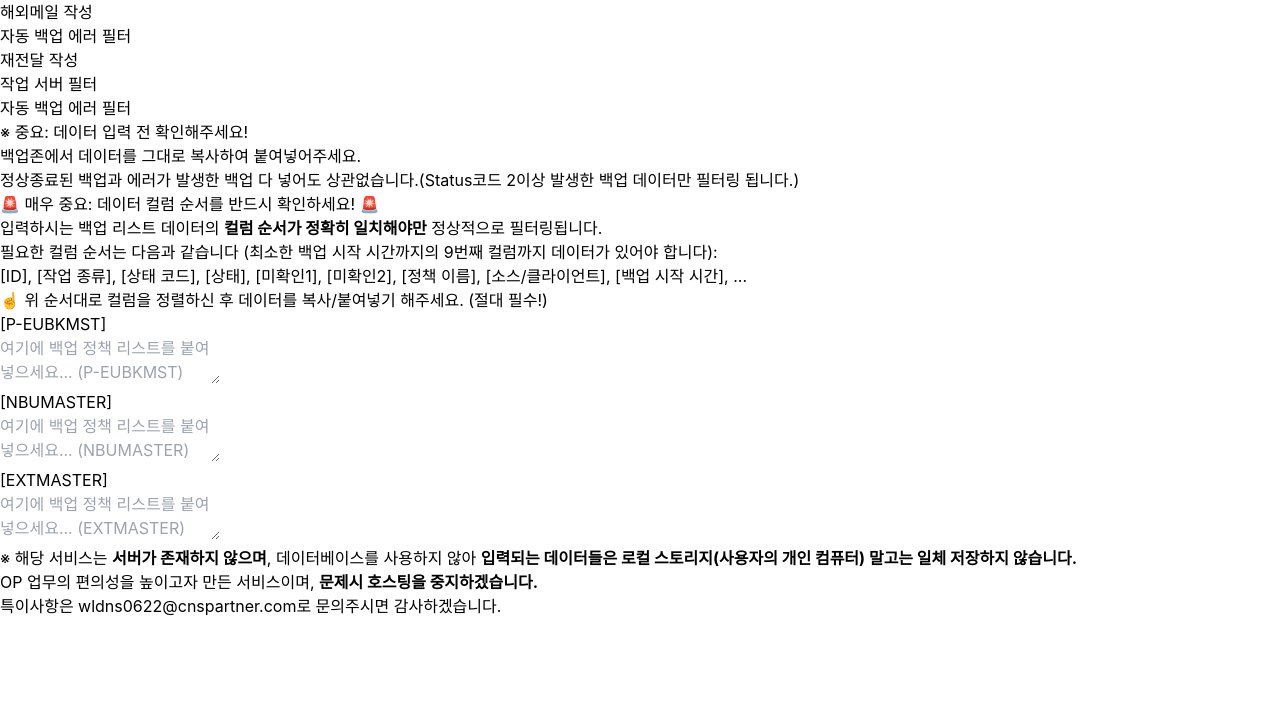
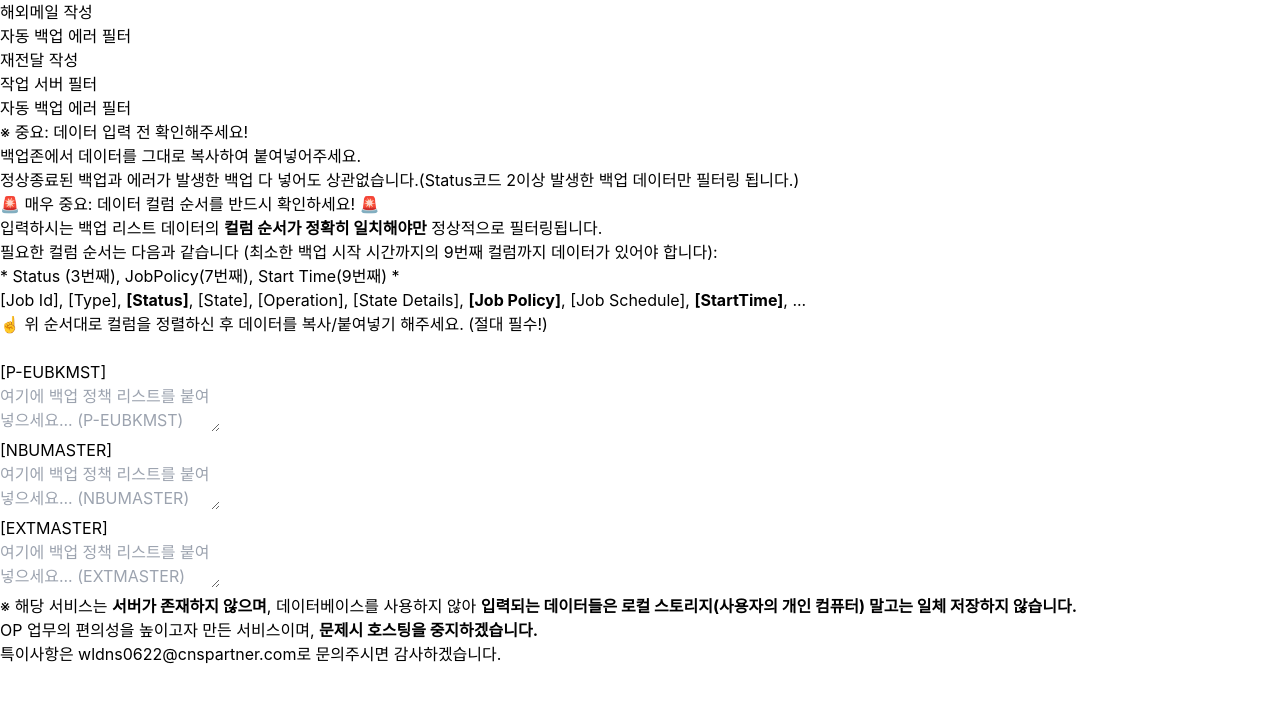
Before and after one commit to chipmunk-dev/Operation-entec, a React (Vite) app: page /auto-backup-error-filter in a window 1280 px wide. Shown: the top 702 px of the page. Built offline with nearby package versions, Linux system fonts and the light colour scheme.

Commit message:
서버필터 컬럼 수정

```diff
--- a/src/pages/AutoBackupErrorFilter/index.jsx
+++ b/src/pages/AutoBackupErrorFilter/index.jsx
@@ -137,9 +137,11 @@ function AutoBackupErrorFilter() {
           <p className="font-bold text-xl mb-2">🚨 매우 중요: 데이터 컬럼 순서를 반드시 확인하세요! 🚨</p> {/* 제목을 더 크고 강조되게 변경 */}
           <p className="mt-2">입력하시는 백업 리스트 데이터의 <strong className="text-red-900">컬럼 순서가 정확히 일치해야만</strong> 정상적으로 필터링됩니다.</p> {/* 핵심 내용을 더 강하게 표현 */}
           <p className="mt-2">필요한 컬럼 순서는 다음과 같습니다 (최소한 백업 시작 시간까지의 9번째 컬럼까지 데이터가 있어야 합니다):</p>
-          <p className="ml-4 font-mono text-base bg-red-200 p-3 rounded border border-red-300">[ID], [작업 종류], [상태 코드], [상태], [미확인1], [미확인2], [정책 이름], [소스/클라이언트], [백업 시작 시간], ...</p> {/* 컬럼 목록 배경색 변경 및 패딩 증가 */}
+          <p className="mt-2"> * Status (3번째), JobPolicy(7번째), Start Time(9번째) *</p>
+          <p className="ml-4 font-mono text-base bg-red-200 p-3 rounded border border-red-300">[Job Id], [Type], <strong>[Status]</strong>, [State], [Operation], [State Details], <strong>[Job Policy]</strong>, [Job Schedule], <strong>[StartTime]</strong>, ...</p> {/* 컬럼 목록 배경색 변경 및 패딩 증가 */}
           <p className="mt-3 font-bold text-xl text-red-900">☝️ 위 순서대로 컬럼을 정렬하신 후 데이터를 복사/붙여넣기 해주세요. (절대 필수!)</p> {/* 최종 지시사항을 더 크고 강하게 강조 */}
         </div>
+        <br/>
       </div>
 
       {/* 입력창 섹션들 */}
```
